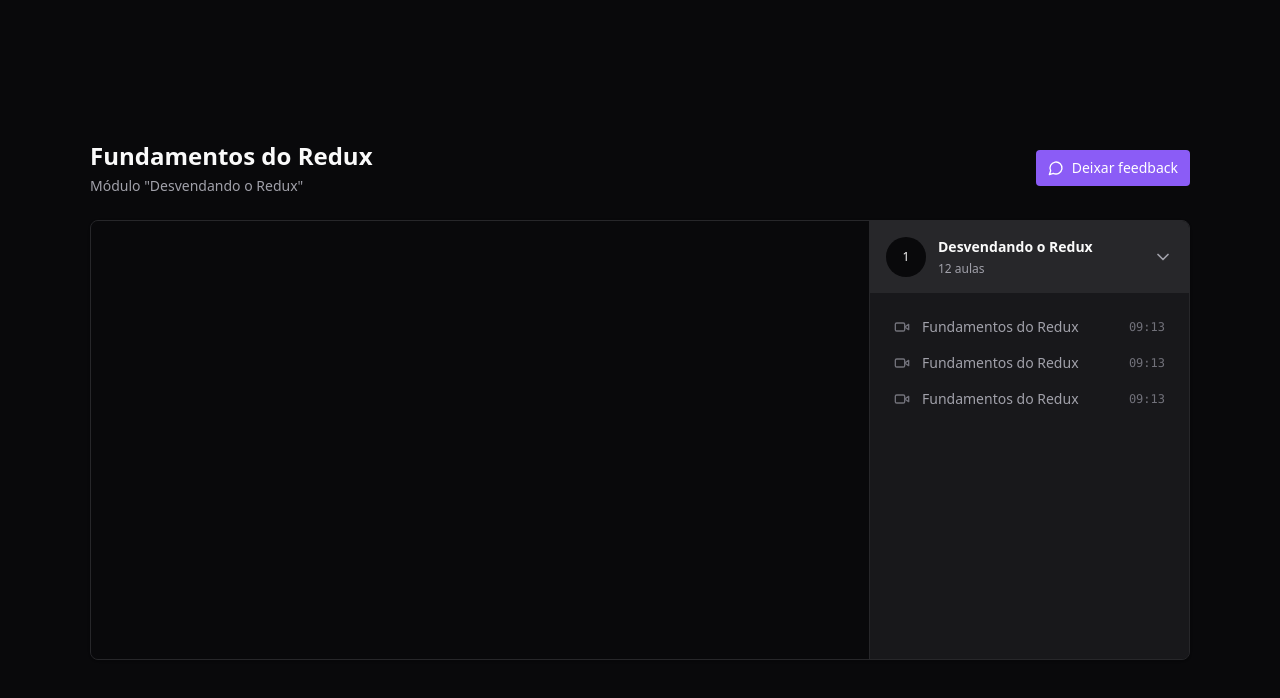
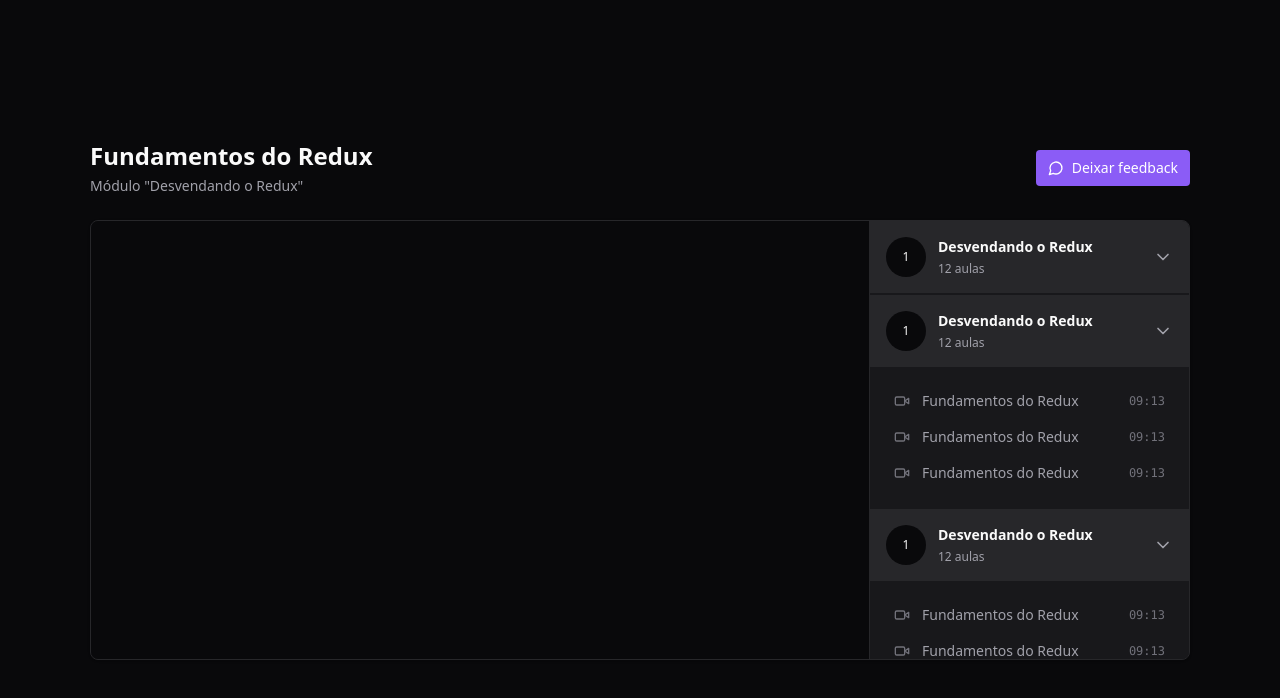
Before and after one commit to EricDosReis/react-redux, a React (Vite) app: page / in a window 1280 px wide. Shown: the top 698 px of the page. Built offline with nearby package versions, Linux system fonts and the light colour scheme.

Commit message:
change scrollbar styles

```diff
--- a/package.json
+++ b/package.json
@@ -15,7 +15,8 @@
     "react": "^18.2.0",
     "react-dom": "^18.2.0",
     "react-player": "^2.14.1",
-    "react-redux": "^9.1.0"
+    "react-redux": "^9.1.0",
+    "tailwind-scrollbar": "^3.0.5"
   },
   "devDependencies": {
     "@types/react": "^18.2.43",
--- a/src/pages/Player.tsx
+++ b/src/pages/Player.tsx
@@ -1,5 +1,5 @@
 import { ChevronDown, MessageCircle, Video } from "lucide-react";
-import ReactPlayer from 'react-player';
+import ReactPlayer from "react-player";
 
 export function Player() {
   return (
@@ -9,7 +9,9 @@
           {/* Header */}
           <div className="flex flex-col gap-1">
             <h1 className="text-2xl font-bold">Fundamentos do Redux</h1>
-            <span className="text-sm text-zinc-400">Módulo "Desvendando o Redux"</span>
+            <span className="text-sm text-zinc-400">
+              Módulo "Desvendando o Redux"
+            </span>
           </div>
 
           <button className="flex items-center gap-2 rounded bg-violet-500 px-3 py-2 text-sm font-medium text-white hover:bg-violet-600">
@@ -18,7 +20,7 @@
           </button>
         </div>
 
-        <main className="relative flex overflow-hidden rounded-lg border border-zinc-800 bg-zinc-900 shadow">
+        <main className="relative flex overflow-hidden rounded-lg border border-zinc-800 bg-zinc-900 shadow pr-80">
           <div className="flex-1">
             <div className="w-full bg-zinc-950 aspect-video">
               <ReactPlayer
@@ -30,7 +32,22 @@
             </div>
           </div>
 
-          <aside className="w-80 border-l border-zinc-800 bg-zinc-900">
+          <aside className="w-80 absolute top-0 bottom-0 right-0 border-l divide-y-2 divide-zinc-900 border-zinc-800 bg-zinc-900 overflow-y-scroll scrollbar scrollbar-thin scrollbar-track-zinc-950 scrollbar-thumb-zinc-800">
+            <div>
+              <button className="flex w-full items-center gap-3 bg-zinc-800 p-4">
+                <div className="flex h-10 w-10 rounded-full items-center justify-center bg-zinc-950 text-xs">
+                  1
+                </div>
+
+                <div className="flex flex-col gap-1 text-left">
+                  <strong className="text-sm">Desvendando o Redux</strong>
+                  <span className="text-xs text-zinc-400">12 aulas</span>
+                </div>
+
+                <ChevronDown className="w-5 h-5 ml-auto text-zinc-400" />
+              </button>
+            </div>
+
             <div>
               <button className="flex w-full items-center gap-3 bg-zinc-800 p-4">
                 <div className="flex h-10 w-10 rounded-full items-center justify-center bg-zinc-950 text-xs">
@@ -49,19 +66,69 @@
                 <button className="flex items-center gap-3 text-sm text-zinc-400">
                   <Video className="w-4 h-4 text-zinc-500" />
                   <span>Fundamentos do Redux</span>
-                  <span className="ml-auto font-mono text-xs text-zinc-500">09:13</span>
+                  <span className="ml-auto font-mono text-xs text-zinc-500">
+                    09:13
+                  </span>
                 </button>
 
                 <button className="flex items-center gap-3 text-sm text-zinc-400">
                   <Video className="w-4 h-4 text-zinc-500" />
                   <span>Fundamentos do Redux</span>
-                  <span className="ml-auto font-mono text-xs text-zinc-500">09:13</span>
+                  <span className="ml-auto font-mono text-xs text-zinc-500">
+                    09:13
+                  </span>
                 </button>
 
                 <button className="flex items-center gap-3 text-sm text-zinc-400">
                   <Video className="w-4 h-4 text-zinc-500" />
                   <span>Fundamentos do Redux</span>
-                  <span className="ml-auto font-mono text-xs text-zinc-500">09:13</span>
+                  <span className="ml-auto font-mono text-xs text-zinc-500">
+                    09:13
+                  </span>
+                </button>
+              </nav>
+            </div>
+
+            <div>
+              <button className="flex w-full items-center gap-3 bg-zinc-800 p-4">
+                <div className="flex h-10 w-10 rounded-full items-center justify-center bg-zinc-950 text-xs">
+                  1
+                </div>
+
+                <div className="flex flex-col gap-1 text-left">
+                  <strong className="text-sm">Desvendando o Redux</strong>
+                  <span className="text-xs text-zinc-400">12 aulas</span>
+                </div>
+
+                <ChevronDown className="w-5 h-5 ml-auto text-zinc-400" />
+              </button>
+
+              <nav className="relative flex flex-col gap-4 p-6">
+                <button className="flex items-center gap-3 text-sm text-zinc-400">
+                  <Video className="w-4 h-4 text-zinc-500" />
+
+                  <span>Fundamentos do Redux</span>
+                  <span className="ml-auto font-mono text-xs text-zinc-500">
+                    09:13
+                  </span>
+                </button>
+
+                <button className="flex items-center gap-3 text-sm text-zinc-400">
+                  <Video className="w-4 h-4 text-zinc-500" />
+
+                  <span>Fundamentos do Redux</span>
+                  <span className="ml-auto font-mono text-xs text-zinc-500">
+                    09:13
+                  </span>
+                </button>
+
+                <button className="flex items-center gap-3 text-sm text-zinc-400">
+                  <Video className="w-4 h-4 text-zinc-500" />
+
+                  <span>Fundamentos do Redux</span>
+                  <span className="ml-auto font-mono text-xs text-zinc-500">
+                    09:13
+                  </span>
                 </button>
               </nav>
             </div>
--- a/tailwind.config.js
+++ b/tailwind.config.js
@@ -4,5 +4,7 @@
   theme: {
     extend: {},
   },
-  plugins: [],
+  plugins: [
+    require('tailwind-scrollbar'),
+  ],
 }
```
Also changed, not shown: 1 other file (tests, documents, lock files or other folders).
